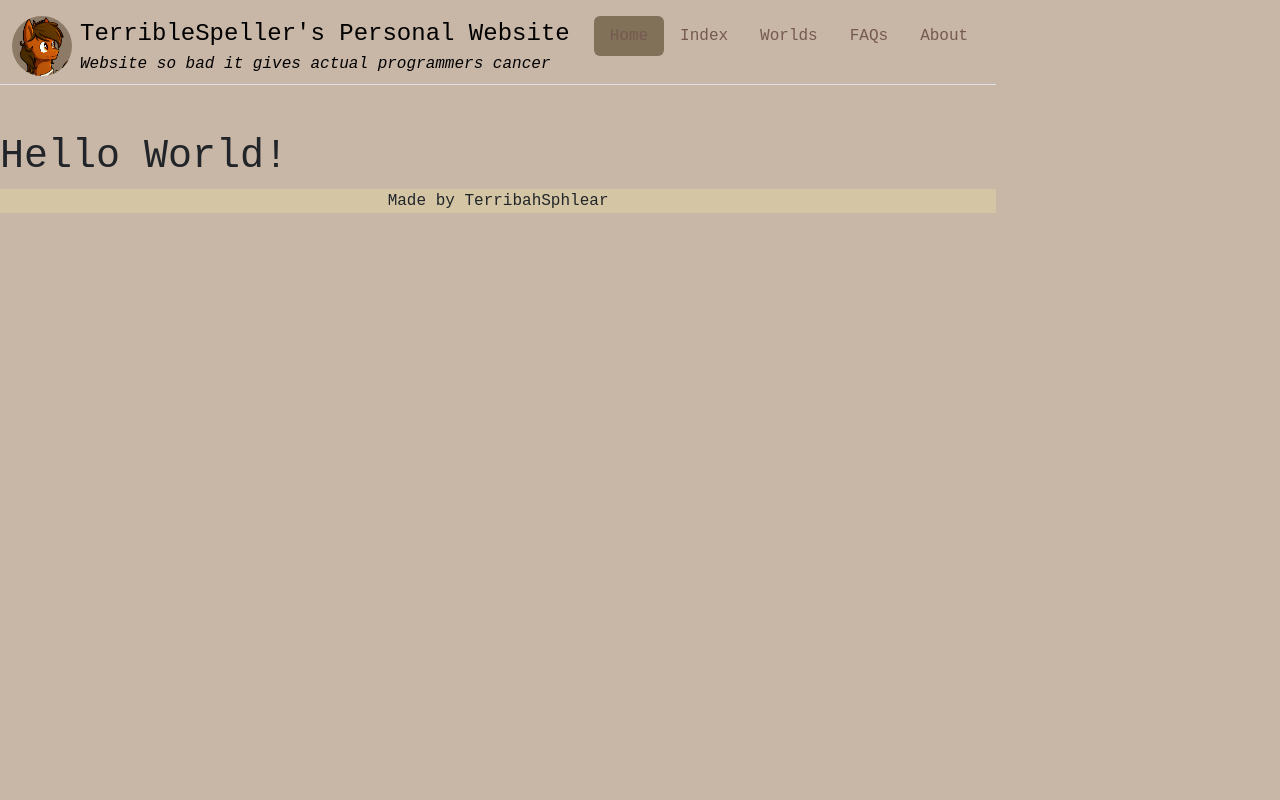
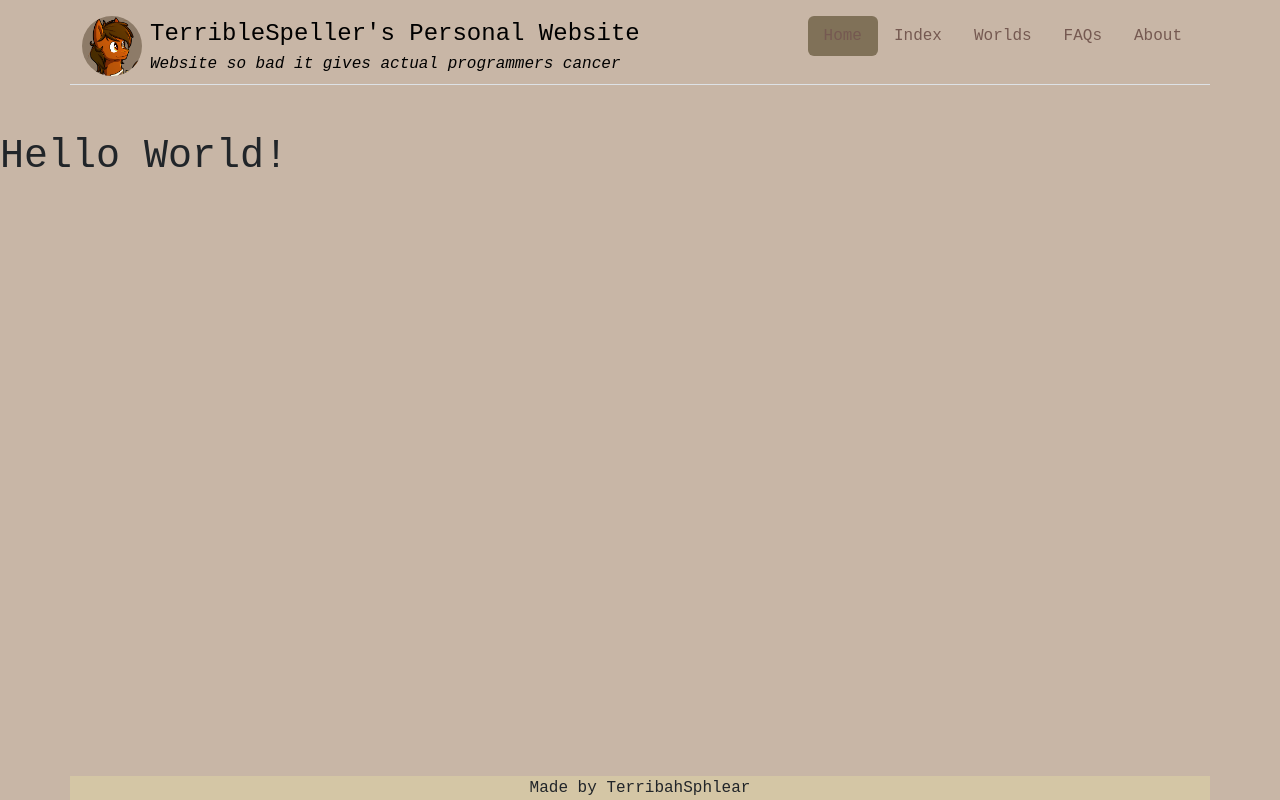
Before and after one commit to TerribleSpeller/website, a React (Create React App) app: page /#/ in a window 1280 px wide. Built offline with nearby package versions, Linux system fonts and the light colour scheme.

Commit message:
Update App.js and styles.css

```diff
--- a/src/App.js
+++ b/src/App.js
@@ -4,10 +4,9 @@ import Footer from "./components/Footer";
 import "bootstrap/dist/css/bootstrap.css"; //!!Uses !important so overrides everything.
 import "./styles.css";
 
-
 function App() {
   return (
-    <div>
+    <div className="page-content">
       <Navbar />
       <div className="main-content">
         <h1>Hello World!</h1>
--- a/src/styles.css
+++ b/src/styles.css
@@ -215,10 +215,8 @@ Unique Shit
   flex: 1;
 }
 
-html {
+.page-content {
   display: flex;
-  box-sizing: border-box;
-  height: 100%;
-  padding: 0;
-  margin: 0;
+  flex-direction: column;
+  min-height: 100vh;
 }
```
